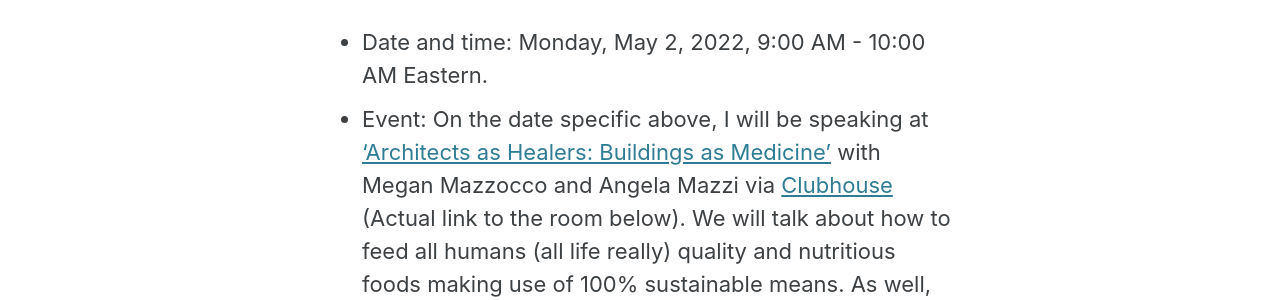
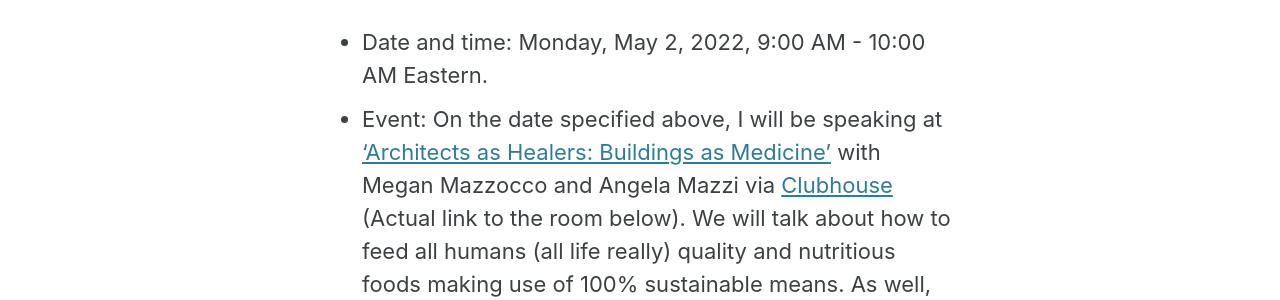
Before and after one commit to stellardreams/stellardreams.github.io, a Jekyll site: the page built from _posts/2022-04-28-Discussion-with-Angela-&-Megan-via-'Architects as Healers'.md, in a window 1280 px wide. Shown: the part 231-531 px from the top of the page. Built offline with Jekyll 4.4.1, drawn with Linux system fonts in a browser that asks for light colours; cached includes are drawn as plain includes.

Commit message:
Update 2022-04-28-Discussion-with-Angela-&-Megan-via-'Architects as Healers'.md

```diff
--- a/_posts/2022-04-28-Discussion-with-Angela-&-Megan-via-'Architects as Healers'.md
+++ b/_posts/2022-04-28-Discussion-with-Angela-&-Megan-via-'Architects as Healers'.md
@@ -1,5 +1,5 @@
 - Date and time: Monday, May 2, 2022, 9:00 AM - 10:00 AM Eastern.
-- Event: On the date specific above, I will be speaking at [‘Architects as Healers: Buildings as Medicine’](https://www.linkedin.com/company/architectingcoach/) with Megan Mazzocco and Angela Mazzi via [Clubhouse](https://www.clubhouse.com/) (Actual link to the room below). We will talk about how to feed all humans (all life really) quality and nutritious foods making use of 100% sustainable means. As well, power sustainable cycles of abundance. It would be great if you can join!
+- Event: On the date specified above, I will be speaking at [‘Architects as Healers: Buildings as Medicine’](https://www.linkedin.com/company/architectingcoach/) with Megan Mazzocco and Angela Mazzi via [Clubhouse](https://www.clubhouse.com/) (Actual link to the room below). We will talk about how to feed all humans (all life really) quality and nutritious foods making use of 100% sustainable means. As well, power sustainable cycles of abundance. It would be great if you can join!
 - - Sign-up via [Linkedin](https://www.linkedin.com/events/architectsashealers-buildingsas6925514389949218816/about/)
 - - On the date/time indicated, do join the discussion via [Clubhouse.](https://www.clubhouse.com/event/m3gZNyXv?utm_medium=ch_event&utm_campaign=xLb1XSwHg1eT48aikSh2ag-169015)
 - As an aside, the last entry on this blog was exactly one year ago. On April 28! What a co-incidence!
```
